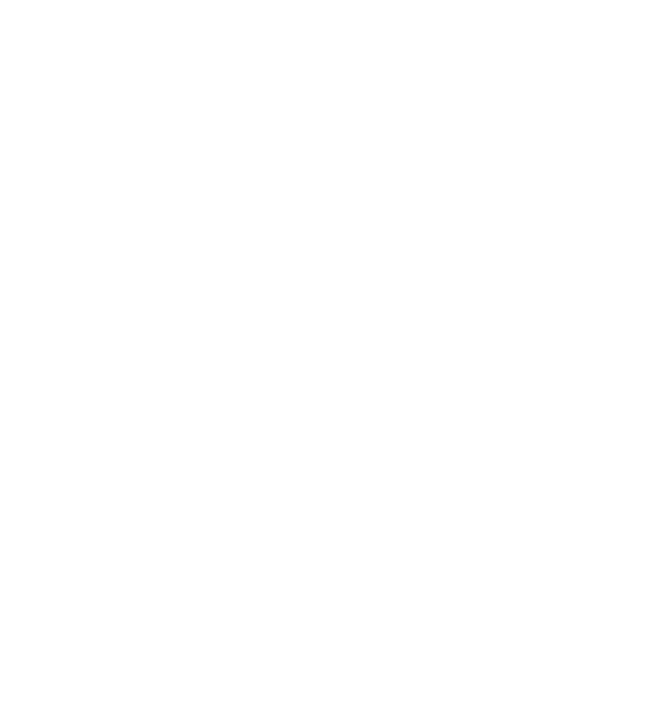
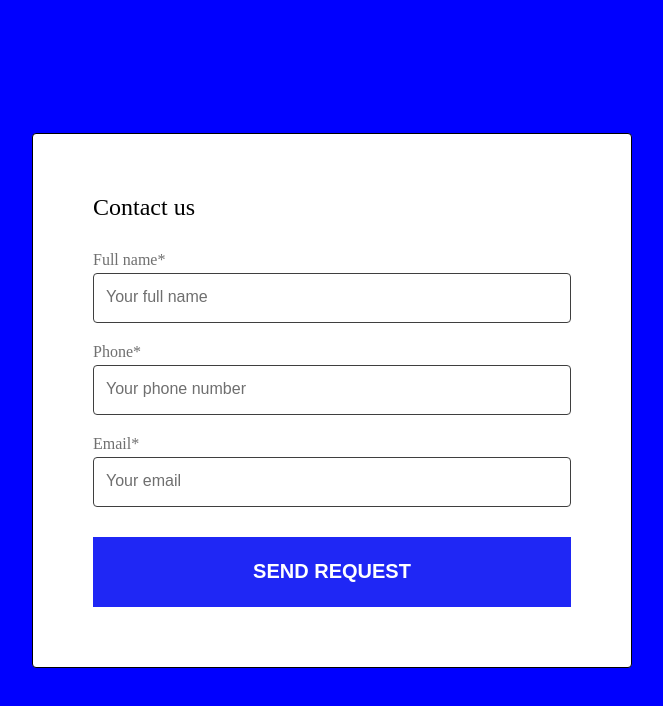
Before and after one commit to AIT-AS/cohort_62_fs_react_ts, a React (Vite) app: page / in a window 1280 px wide. Shown: the top 706 px of the page, without its empty margins (308-971 px from the left). Built offline with nearby package versions, Linux system fonts and the light colour scheme.

Commit message:
Homework12

```diff
--- a/src/App.tsx
+++ b/src/App.tsx
@@ -1,4 +1,3 @@
-
 import GlobalStyles from "styles/GlobalStyles";
 
 // Lessons
@@ -19,6 +18,7 @@
 // import Homework_09 from "homeworks/Homework_09/Homework_09";
 // import Homework_10 from "homeworks/Homework_10/Homework_10";
 // Homework 11 ist Lesson 11
+import Homework_12 from "homeworks/Homework_12/Homework_12";
 
 
 // Consultations
@@ -40,6 +40,7 @@
       {/* <Homework_08 /> */}
       {/* <Homework_09 /> */}
       {/* <Homework_10 /> */}
+      <Homework_12 />
 
     </>
   );
--- /dev/null
+++ b/src/components/ContactUsForm/ContactUsForm.tsx
@@ -0,0 +1,77 @@
+import { useFormik } from "formik";
+import * as Yup from "yup";
+
+import Button from "components/Button/Button";
+import Input from "components/Input/Input";
+
+import { CONTACT_US_FORM_NAMES } from "./types";
+import { ContactUsFormContainer, InputsContainer, Title } from "./styles";
+
+function ContactUsForm() {
+    const validationSchema = Yup.object().shape({
+        [CONTACT_US_FORM_NAMES.FULL_NAME]: Yup.string()
+            .required("Full name field is required")
+            .min(3, "Minimum Full name field length should me 3")
+            .max(50, "Maximum Full name field length should me 50"),
+        [CONTACT_US_FORM_NAMES.PHONE]: Yup.string()
+            .required("Phone field is required")
+            .min(4, "Minimum Phone field length should me 4")
+            .max(20, "Maximum Phone field length should me 20"),
+        [CONTACT_US_FORM_NAMES.EMAIL]: Yup.string()
+            .email("This field should be in email format")
+            .min(6, "Minimum Email field length should me 6")
+            .max(60, "Maximum Email field length should me 60"),
+    });
+
+    const formik = useFormik({
+        initialValues: {
+            [CONTACT_US_FORM_NAMES.FULL_NAME]: "",
+            [CONTACT_US_FORM_NAMES.PHONE]: "",
+            [CONTACT_US_FORM_NAMES.EMAIL]: "",
+        },
+        validationSchema: validationSchema,
+        validateOnChange: false,
+        onSubmit: (values) => {
+            console.log(values);
+        },
+    });
+
+    return (
+        <ContactUsFormContainer onSubmit={formik.handleSubmit}>
+            <Title>Contact us</Title>
+            <InputsContainer>
+                <Input
+                    id="contactus-fullname"
+                    label="Full name*"
+                    placeholder="Your full name"
+                    name={CONTACT_US_FORM_NAMES.FULL_NAME}
+                    onChange={formik.handleChange}
+                    value={formik.values[CONTACT_US_FORM_NAMES.FULL_NAME]}
+                    error={formik.errors[CONTACT_US_FORM_NAMES.FULL_NAME]}
+                />
+                <Input
+                    id="contactus-phone"
+                    label="Phone*"
+                    placeholder="Your phone number"
+                    name={CONTACT_US_FORM_NAMES.PHONE}
+                    onChange={formik.handleChange}
+                    value={formik.values[CONTACT_US_FORM_NAMES.PHONE]}
+                    error={formik.errors[CONTACT_US_FORM_NAMES.PHONE]}
+                />
+                <Input
+                    id="contactus-email"
+                    label="Email*"
+                    placeholder="Your email"
+                    name={CONTACT_US_FORM_NAMES.EMAIL}
+                    onChange={formik.handleChange}
+                    value={formik.values[CONTACT_US_FORM_NAMES.EMAIL]}
+                    error={formik.errors[CONTACT_US_FORM_NAMES.EMAIL]}
+                />
+            </InputsContainer>
+            <Button name="SEND REQUEST" type="submit" />
+        </ContactUsFormContainer>
+
+    );
+}
+
+export default ContactUsForm;
--- /dev/null
+++ b/src/components/ContactUsForm/styles.ts
@@ -0,0 +1,26 @@
+import styled from "@emotion/styled";
+
+export const ContactUsFormContainer = styled.form`
+display: flex;
+flex-direction: column;
+width: 600px;
+min-height: 450;
+max-height: fit-content;
+border: 1px solid black;
+padding: 60px;
+border-radius: 4px;
+background-color: white;
+gap: 30px;
+`;
+
+export const Title = styled.p`
+color: black;
+font-size: 24px;
+font-weight: normal;
+`;
+
+export const InputsContainer = styled.div`
+display: flex;
+flex-direction: column;
+gap: 20px;
+`;
--- /dev/null
+++ b/src/components/ContactUsForm/types.ts
@@ -0,0 +1,5 @@
+export enum CONTACT_US_FORM_NAMES {
+    FULL_NAME = "fullname",
+    PHONE = "phone",
+    EMAIL = "email",
+}
--- /dev/null
+++ b/src/homeworks/Homework_12/Homework_12.tsx
@@ -0,0 +1,13 @@
+
+import ContactUsForm from "components/ContactUsForm/ContactUsForm";
+import { PageWrapper } from "./styles";
+
+function Homework_12() {
+    return (
+        <PageWrapper>
+            <ContactUsForm />
+        </PageWrapper>
+    );
+}
+
+export default Homework_12;
--- /dev/null
+++ b/src/homeworks/Homework_12/styles.ts
@@ -0,0 +1,11 @@
+import styled from "@emotion/styled";
+
+export const PageWrapper = styled.div`
+display: flex;
+flex-direction: column;
+align-items: center;
+justify-content: center;
+flex: 1;
+padding: 80px;
+background-color: blue;
+`;
```
